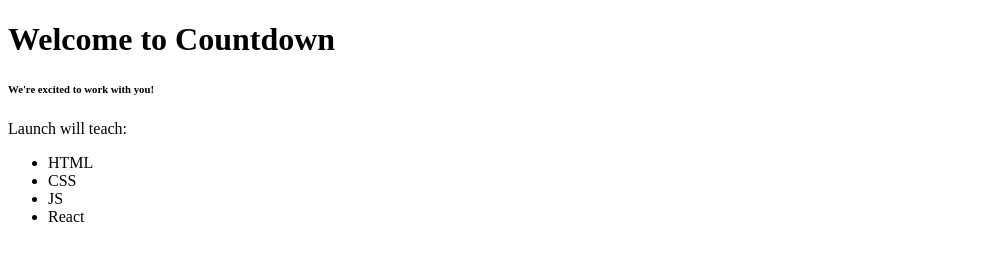
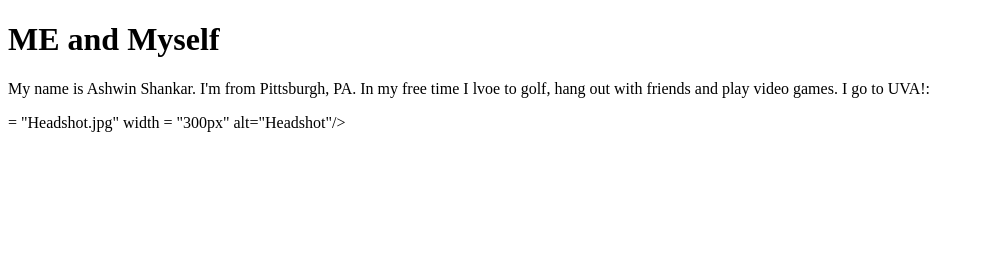
Before and after one commit to 20Shankara/Countdown1, a plain HTML site: page website.html in a window 1280 px wide. Shown: the whole page, without its empty margins (0-984 px from the left). Drawn offline with Linux system fonts and the light colour scheme.

Commit message:
initial commit

```diff
--- a/website.html
+++ b/website.html
@@ -5,14 +5,10 @@
 		<title> Forge Launch Countdown</title>
 	</head>
 	<body>
-		<h1>Welcome to Countdown</h1>
-		<h6>We're excited to work with you!</h6>
-		<p>Launch will teach:</p>
-		<ul>
-			<li>HTML</li>
-			<li>CSS</li>
-			<li>JS</li>
-			<li>React</li>
-		</ul>
+		<h1> ME and Myself</h1>
+		<p>My name is Ashwin Shankar. I'm from Pittsburgh, PA. In my free time I lvoe to golf, hang out with friends and play video games.
+			I go to UVA!:</p>
+			<img src>= "Headshot.jpg" width = "300px" alt="Headshot"/>
+
 	</body>
 </html>
```
Also changed, not shown: Headshot.JPG (added).
